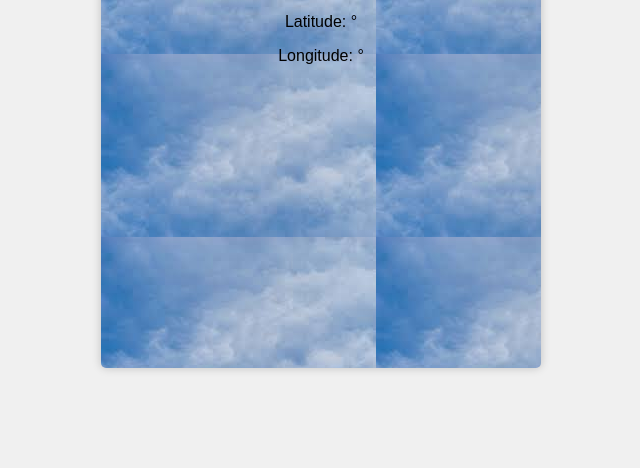
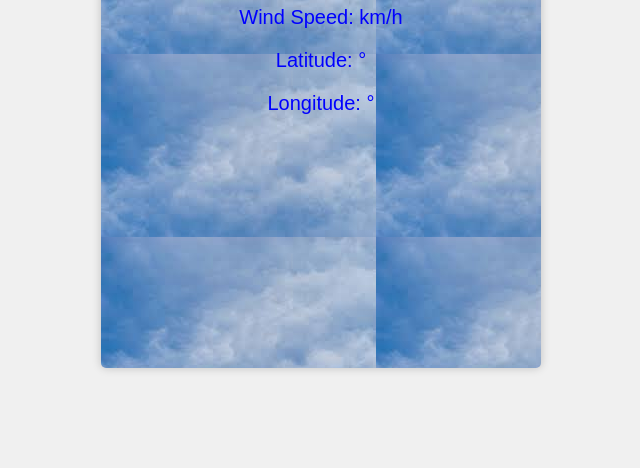
Before and after one commit to festuskayan/weather-forecast, a plain HTML site: page index.html in a window 1280 px wide. Shown: the part 332-800 px from the top of the page, without its empty margins (319-959 px from the left). Drawn offline with Linux system fonts and the light colour scheme.

Commit message:
i incresed the font-size and added color

```diff
--- a/index.css
+++ b/index.css
@@ -57,3 +57,7 @@ span {
 .lat{
     background-color: grey;
 }
+p{
+    font-size: 20px;
+    color: blue;
+}
```
